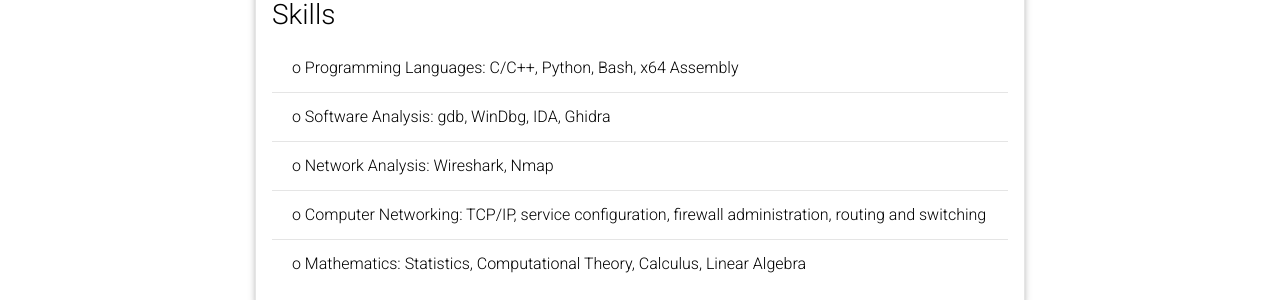
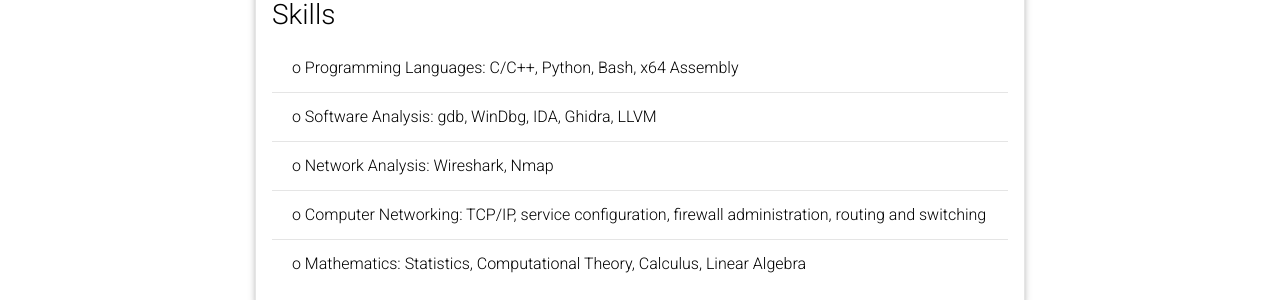
Before and after one commit to landoty/landoty.github.io, a Jekyll site: the page built from _pages/cv.md, in a window 1280 px wide and 900 px high, scrolled down 1651 px. Shown: the part 153-453 px from the top of the window. Built offline with Jekyll 4.4.1, drawn with Linux system fonts in a browser that asks for light colours; comment, search, counter and statistics services are not loaded; a style sheet for code colours, icons or effects is not loaded.

Commit message:
added llvm to cv

```diff
--- a/_data/cv.yml
+++ b/_data/cv.yml
@@ -67,7 +67,7 @@
   type: list
   contents:
     - 'o Programming Languages: C/C++, Python, Bash, x64 Assembly'
-    - 'o Software Analysis: gdb, WinDbg, IDA, Ghidra'
+    - 'o Software Analysis: gdb, WinDbg, IDA, Ghidra, LLVM'
     - 'o Network Analysis: Wireshark, Nmap'
     - 'o Computer Networking: TCP/IP, service configuration, firewall administration, routing and switching'
     - 'o Mathematics: Statistics, Computational Theory, Calculus, Linear Algebra'
```
